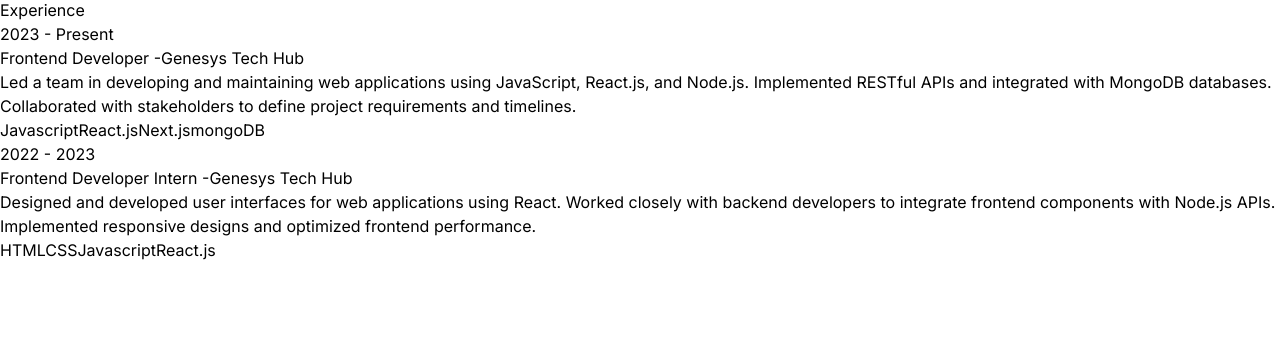
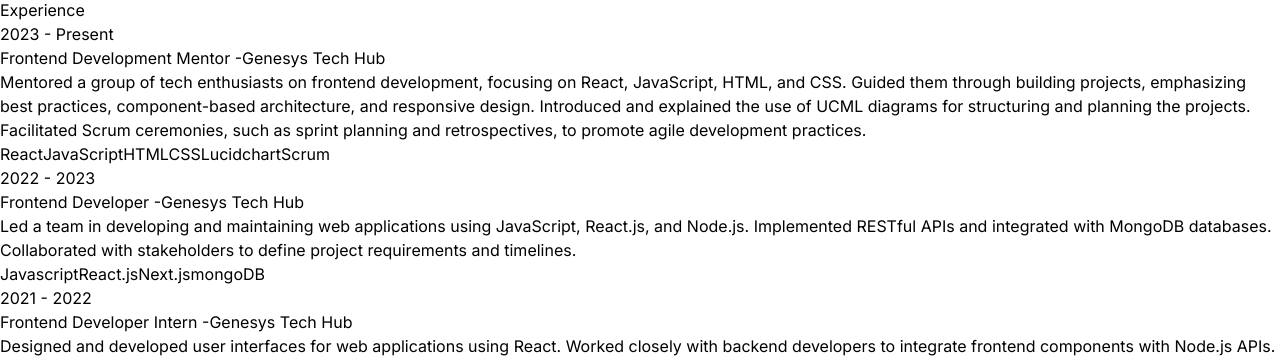
Before and after one commit to Nwaforce/Portfolio, a React (Vite) app: page / in a window 1280 px wide. Shown: the part 1401-1761 px from the top of the page. Before the commit the page ends 1663 px from the top, so only its background shows below. Built offline with nearby package versions, Linux system fonts and the light colour scheme.

Commit message:
mentoring

```diff
--- a/src/constants/index.js
+++ b/src/constants/index.js
@@ -8,20 +8,35 @@
 export const ABOUT_TEXT = `I am a dedicated and versatile Frontend Developer with 3 years of professional experience, passionate about building efficient and user-friendly web applications. Over the course of my career, I’ve worked with a range of frontend technologies, including React, Next.js, HTML, CSS, and JavaScript. My journey in web development began with a deep curiosity about how things work, and over time, it has evolved into a commitment to creating seamless and engaging user experiences. I thrive in collaborative environments, tackling complex UI challenges, and always look for new ways to improve performance and usability. Outside of coding, I stay active, explore new technologies, and contribute to open-source projects.`;
 
 export const EXPERIENCES = [
+
   {
-    year: "2023 - Present",
+    "year": " 2023 - Present",
+    "role": "Frontend Development Mentor",
+    "company": "Genesys Tech Hub",
+    "description": "Mentored a group of tech enthusiasts on frontend development, focusing on React, JavaScript, HTML, and CSS. Guided them through building projects, emphasizing best practices, component-based architecture, and responsive design. Introduced and explained the use of UCML diagrams for structuring and planning the projects. Facilitated Scrum ceremonies, such as sprint planning and retrospectives, to promote agile development practices.",
+    "technologies": ["React", "JavaScript", "HTML", "CSS", "Lucidchart", "Scrum"]
+  },
+
+
+
+  {
+    year: "2022 - 2023",
     role: "Frontend Developer",
     company: "Genesys Tech Hub",
     description: `Led a team in developing and maintaining web applications using JavaScript, React.js, and Node.js. Implemented RESTful APIs and integrated with MongoDB databases. Collaborated with stakeholders to define project requirements and timelines.`,
     technologies: ["Javascript", "React.js", "Next.js", "mongoDB"],
   },
   {
-    year: "2022 - 2023",
+    year: "2021 - 2022",
     role: "Frontend Developer Intern",
     company: "Genesys Tech Hub",
     description: `Designed and developed user interfaces for web applications using React. Worked closely with backend developers to integrate frontend components with Node.js APIs. Implemented responsive designs and optimized frontend performance.`,
     technologies: ["HTML", "CSS", "Javascript", "React.js"],
   },
+
+
+
+
   // {
   //   year: "2021 - 2022",
   //   role: "Full Stack Developer",
```
